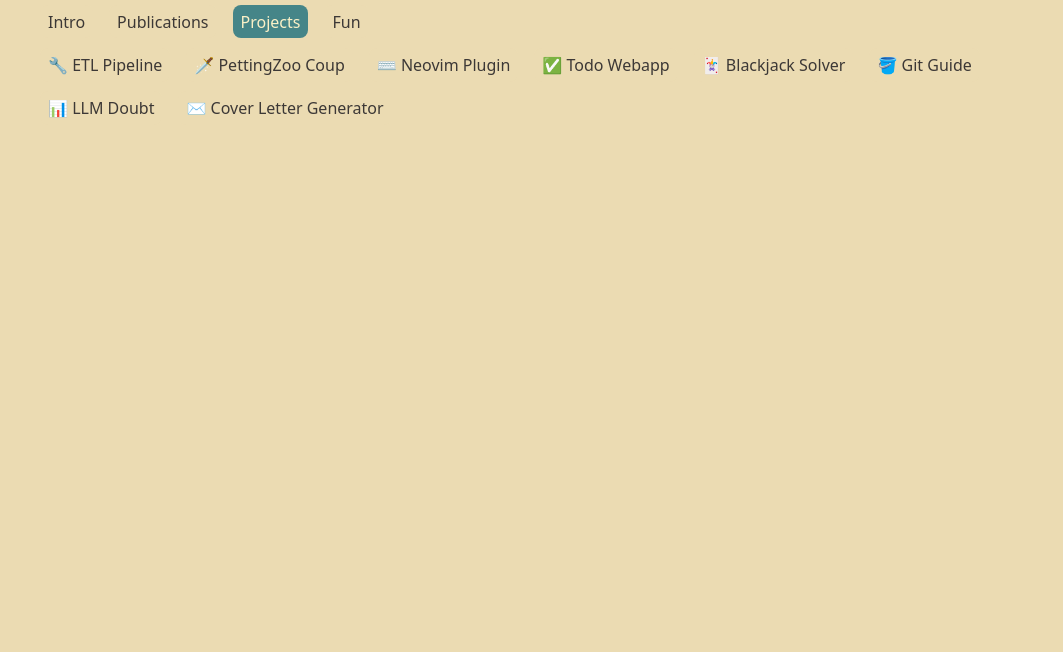
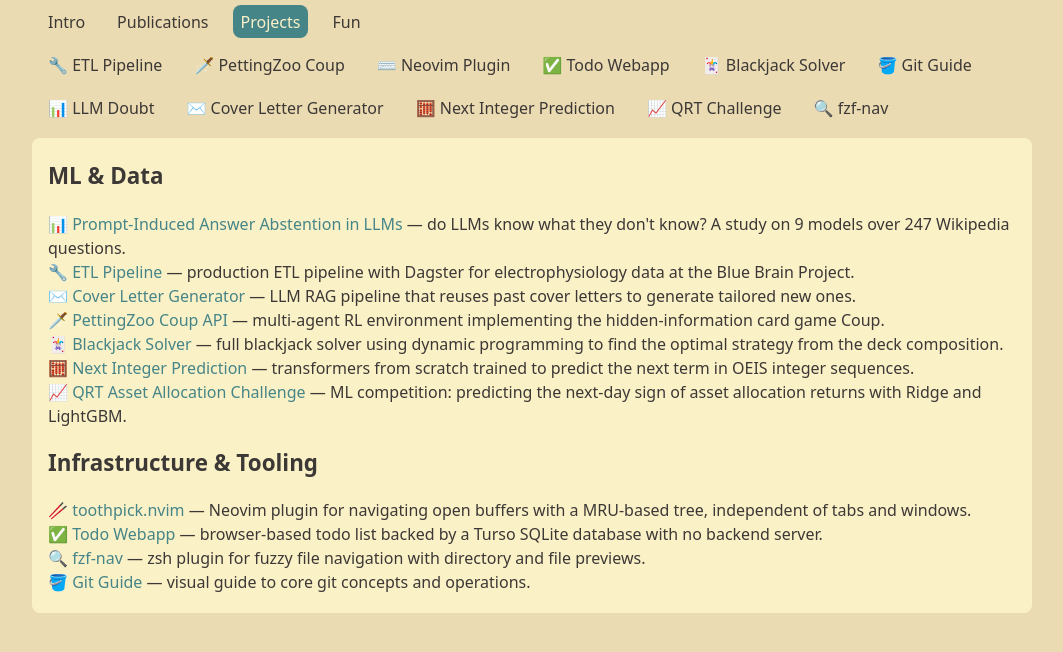
Before and after one commit to ivomac/ivomac.github.io, a plain HTML site: page pages/projects/index.html in a window 1280 px wide. Shown: the top 652 px of the page, without its empty margins (108-1171 px from the left). Drawn offline with Linux system fonts and the light colour scheme.

Commit message:
add 3 project templates

```diff
--- a/assets/js/nav.js
+++ b/assets/js/nav.js
@@ -22,6 +22,9 @@
     'projects/git_guide': { name: '🪣 Git Guide', path: '/pages/projects/git_guide/index.html' },
     'projects/llm_experiments': { name: '📊 LLM Doubt', path: '/pages/projects/llm_experiments/index.html' },
     'projects/cl_gen': { name: '✉️ Cover Letter Generator', path: '/pages/projects/cl_gen/index.html' },
+    'projects/nxtint': { name: '🧮 Next Integer Prediction', path: '/pages/projects/nxtint/index.html' },
+    'projects/qrt_challenge': { name: '📈 QRT Challenge', path: '/pages/projects/qrt_challenge/index.html' },
+    'projects/fzf_nav': { name: '🔍 fzf-nav', path: '/pages/projects/fzf_nav/index.html' },
 
     // Fun
     'fun/yes_no': { name: '🧩 Yes/No Game', path: '/pages/fun/yes_no/index.html' },
--- a/pages/projects/index.html
+++ b/pages/projects/index.html
@@ -10,6 +10,63 @@
 
 <body>
   <script src="/assets/js/nav.js"></script>
+
+  <main>
+    <h2>ML &amp; Data</h2>
+
+    <ul>
+      <li>
+        <a href="/pages/projects/llm_experiments/index.html">📊 Prompt-Induced Answer Abstention in LLMs</a> —
+        do LLMs know what they don't know? A study on 9 models over 247 Wikipedia questions.
+      </li>
+      <li>
+        <a href="/pages/projects/ETL/index.html">🔧 ETL Pipeline</a> —
+        production ETL pipeline with Dagster for electrophysiology data at the Blue Brain Project.
+      </li>
+      <li>
+        <a href="/pages/projects/cl_gen/index.html">✉️ Cover Letter Generator</a> —
+        LLM RAG pipeline that reuses past cover letters to generate tailored new ones.
+      </li>
+      <li>
+        <a href="/pages/projects/coup/index.html">🗡️ PettingZoo Coup API</a> —
+        multi-agent RL environment implementing the hidden-information card game Coup.
+      </li>
+      <li>
+        <a href="/pages/projects/blackjack/index.html">🃏 Blackjack Solver</a> —
+        full blackjack solver using dynamic programming to find the optimal strategy from the deck composition.
+      </li>
+      <li>
+        <a href="/pages/projects/nxtint/index.html">🧮 Next Integer Prediction</a> —
+        transformers from scratch trained to predict the next term in OEIS integer sequences.
+      </li>
+      <li>
+        <a href="/pages/projects/qrt_challenge/index.html">📈 QRT Asset Allocation Challenge</a> —
+        ML competition: predicting the next-day sign of asset allocation returns with Ridge and LightGBM.
+      </li>
+    </ul>
+
+    <h2>Infrastructure &amp; Tooling</h2>
+
+    <ul>
+      <li>
+        <a href="/pages/projects/toothpick/index.html">🥢 toothpick.nvim</a> —
+        Neovim plugin for navigating open buffers with a MRU-based tree, independent of tabs and windows.
+      </li>
+      <li>
+        <a href="/pages/projects/todo_webapp/index.html">✅ Todo Webapp</a> —
+        browser-based todo list backed by a Turso SQLite database with no backend server.
+      </li>
+      <li>
+        <a href="/pages/projects/fzf_nav/index.html">🔍 fzf-nav</a> —
+        zsh plugin for fuzzy file navigation with directory and file previews.
+      </li>
+      <li>
+        <a href="/pages/projects/git_guide/index.html">🪣 Git Guide</a> —
+        visual guide to core git concepts and operations.
+      </li>
+    </ul>
+  </main>
+
 </body>
 
 </html>
```
Also changed, not shown: pages/projects/fzf_nav/index.html (added, +24 -0 lines), pages/projects/nxtint/index.html (added, +24 -0 lines), pages/projects/qrt_challenge/index.html (added, +24 -0 lines).
